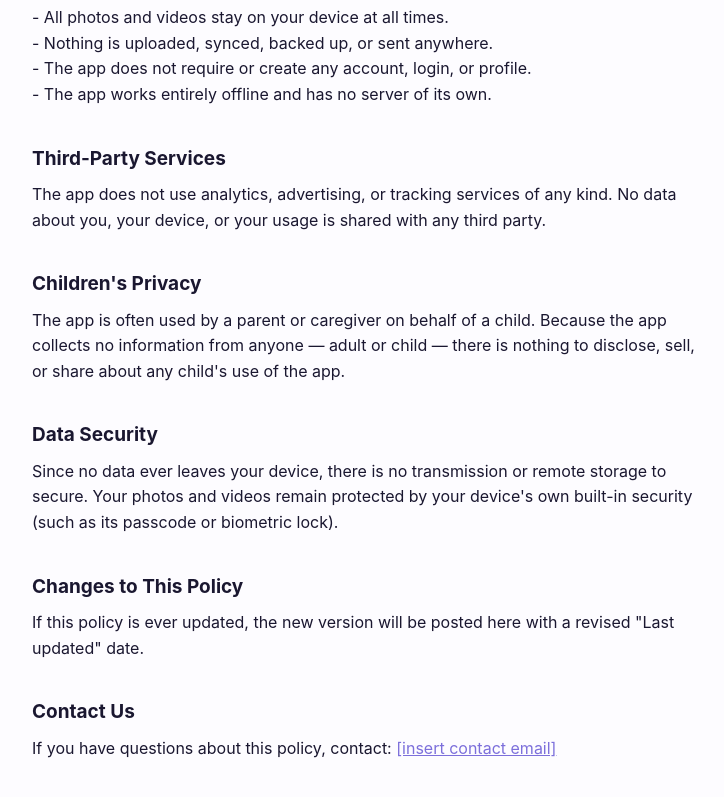
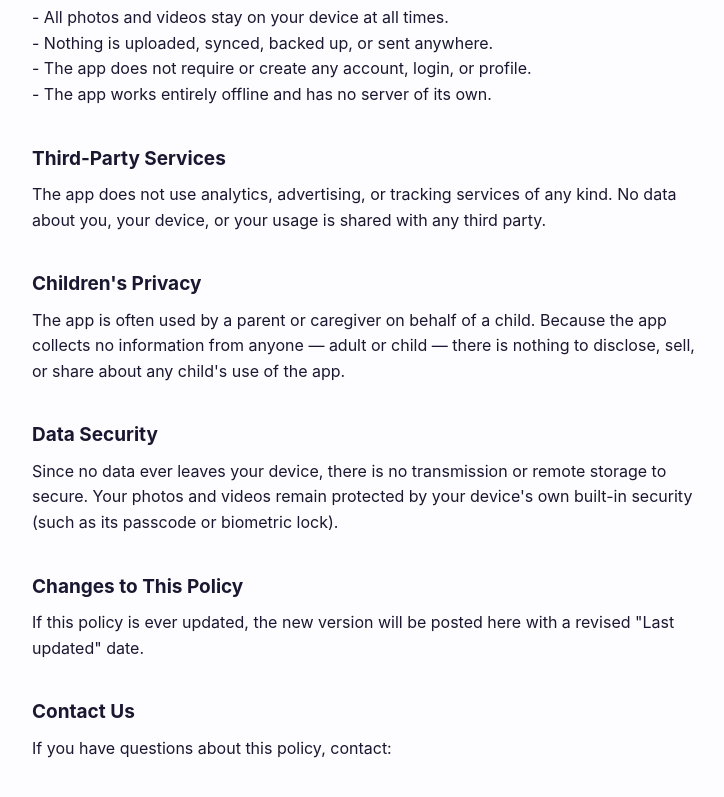
Before and after one commit to emmicabrits/kian-viewer-privacy, a plain HTML site: page index.html in a window 1280 px wide. Shown: the part 487-1284 px from the top of the page, without its empty margins (268-992 px from the left). Drawn offline with Linux system fonts and the light colour scheme.

Commit message:
Update index.html

```diff
--- a/index.html
+++ b/index.html
@@ -68,7 +68,7 @@
 <p>If this policy is ever updated, the new version will be posted here with a revised "Last updated" date.</p>
 
 <h2>Contact Us</h2>
-<p>If you have questions about this policy, contact: <a href=" mailto:emmicabrits@gmail.com ">[insert contact email]</a></p>
+<p>If you have questions about this policy, contact: <a href=" mailto:emmicabrits@gmail.com "> </a></p>
 
 </body>
 </html>
```
